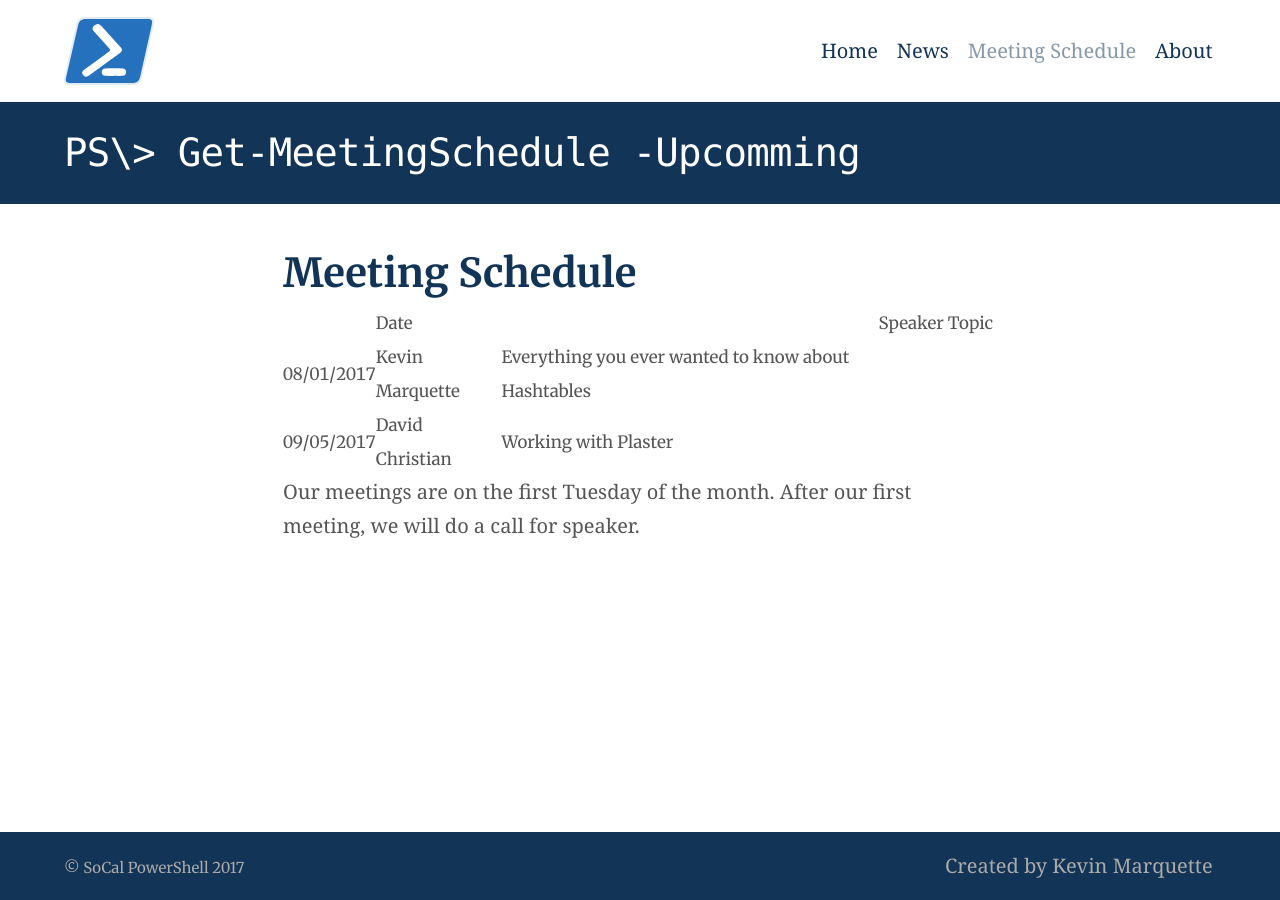
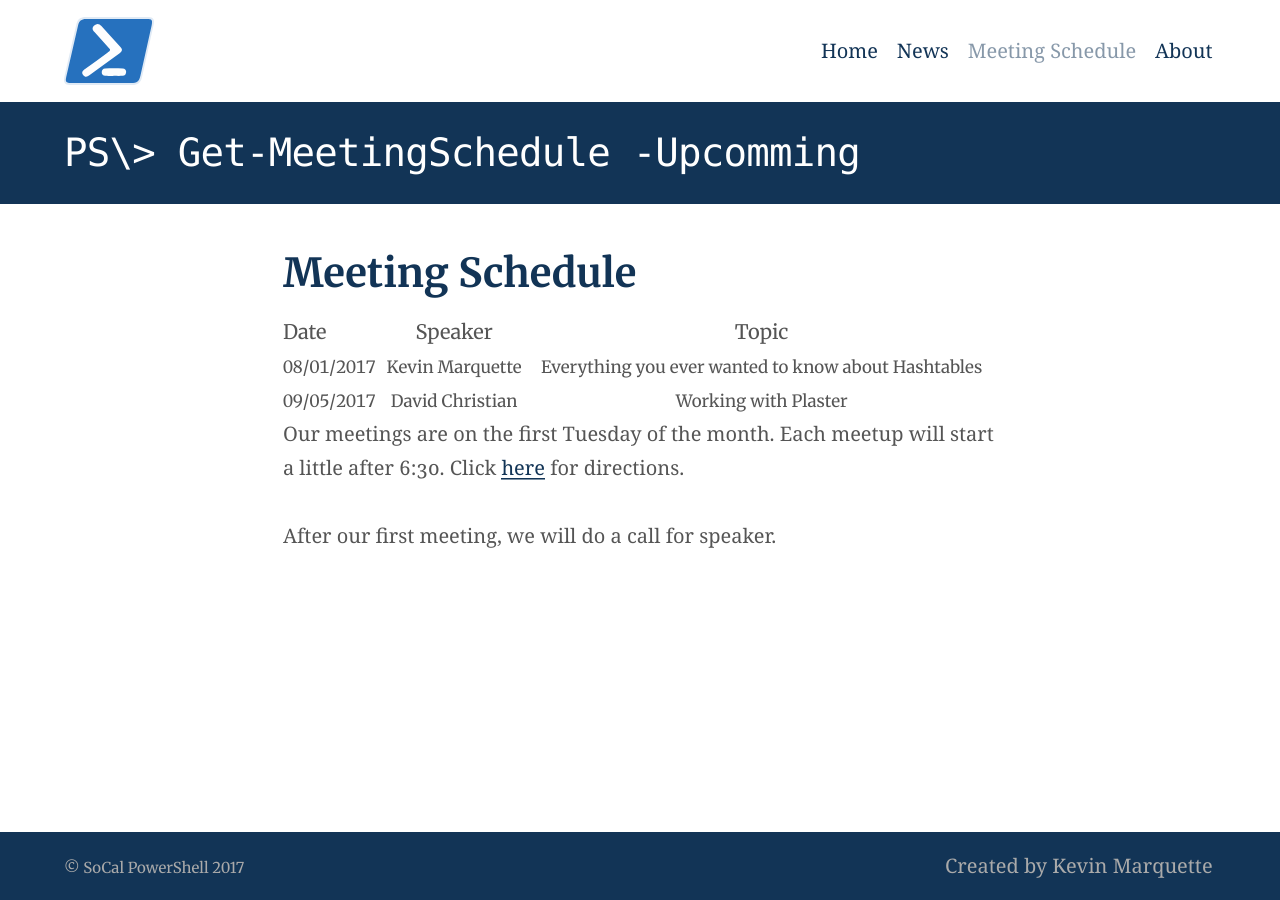
Before and after one commit to SoCalPowerShell/SoCalPowerShell.github.io, a Jekyll site: the page built from schedule.md, in a window 1280 px wide. Built offline with Jekyll 4.4.1, drawn with Linux system fonts in a browser that asks for light colours.

Commit message:
Updated Schedule

```diff
--- a/schedule.md
+++ b/schedule.md
@@ -3,9 +3,14 @@ title: Meeting Schedule
 feature_text: Get-MeetingSchedule -Upcomming
 ---
 
-|| Date || Speaker || Topic ||
+| Date       | Speaker         | Topic                                               |
+|:-----------|:---------------:|:---------------------------------------------------:|
 | 08/01/2017 | Kevin Marquette | Everything you ever wanted to know about Hashtables |
-| 09/05/2017 | David Christian | Working with Plaster |
+| 09/05/2017 | David Christian | Working with Plaster                                |
 
 
-Our meetings are on the first Tuesday of the month. After our first meeting, we will do a call for speaker.
+Our meetings are on the first Tuesday of the month.
+Each meetup will start a little after 6:30.
+Click [here](https://goo.gl/maps/drnt2yhysr72) for directions.
+
+After our first meeting, we will do a call for speaker.
```
